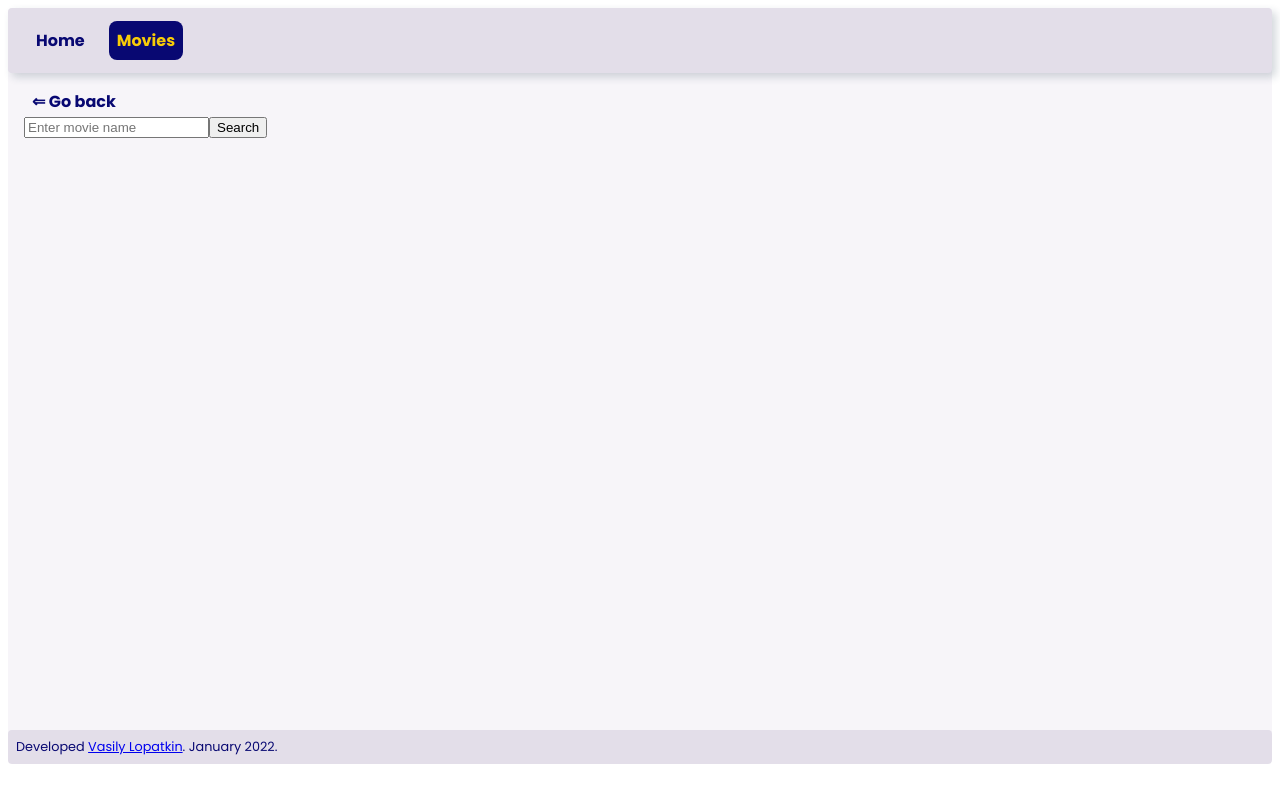
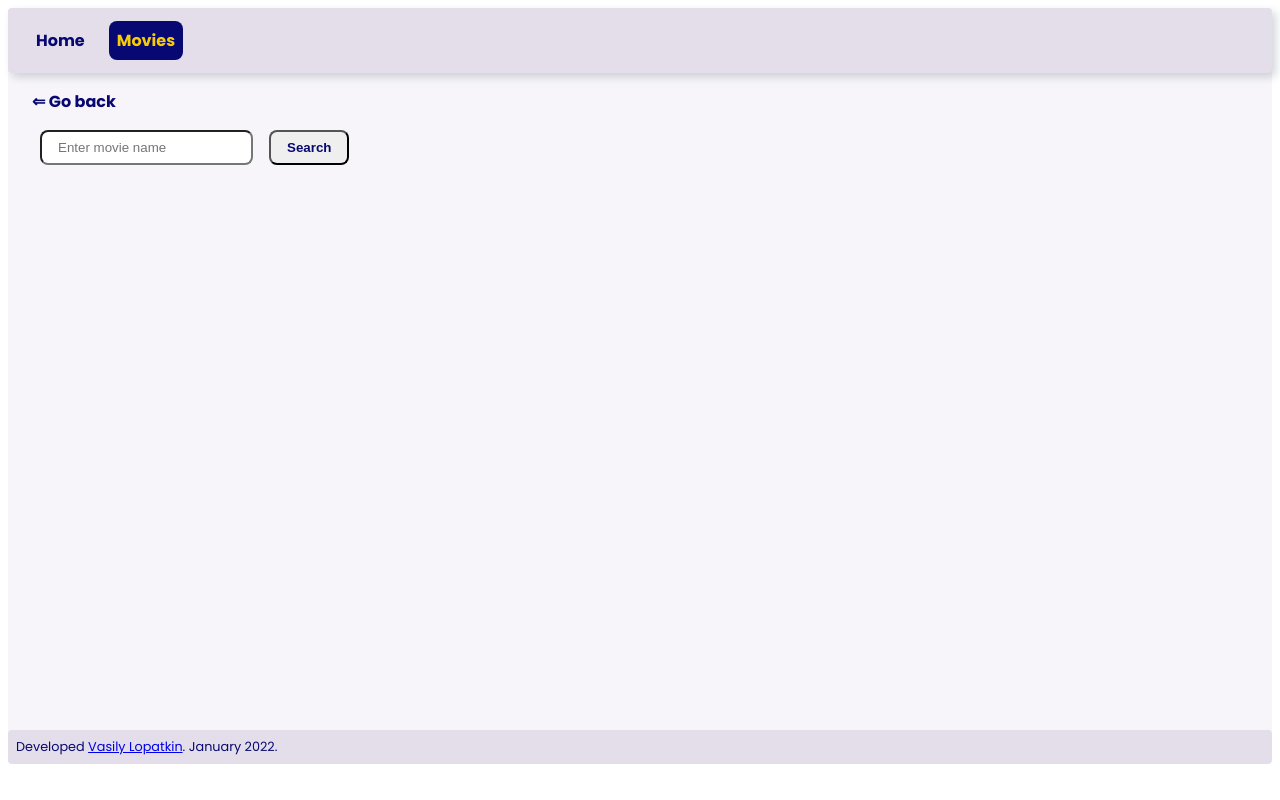
Before and after one commit to LiViS-code/goit-react-hw-05-movies, a React (Create React App) app in the folder my-app/: page /movies in a window 1280 px wide. Built offline with nearby package versions, Linux system fonts and the light colour scheme.

Commit message:
added style component

```diff
--- a/my-app/src/components/SearchBar/SearchBar.jsx
+++ b/my-app/src/components/SearchBar/SearchBar.jsx
@@ -1,5 +1,6 @@
 import { useState } from "react";
 import toastMsg from "../../utils/toastMsg";
+import { SearchForm, SearchInput, SearchButton } from "./SearchBar.styled";
 
 export default function SearchBar({ findMovie }) {
   const [request, setRequest] = useState("");
@@ -24,15 +25,15 @@ export default function SearchBar({ findMovie }) {
   };
 
   return (
-    <form onSubmit={handleSubmit}>
-      <input
+    <SearchForm onSubmit={handleSubmit}>
+      <SearchInput
         type="text"
         name="search"
         value={request}
         placeholder="Enter movie name"
         onChange={handleInput}
       />
-      <button type="submit">Search</button>
-    </form>
+      <SearchButton type="submit">Search</SearchButton>
+    </SearchForm>
   );
 }
```
